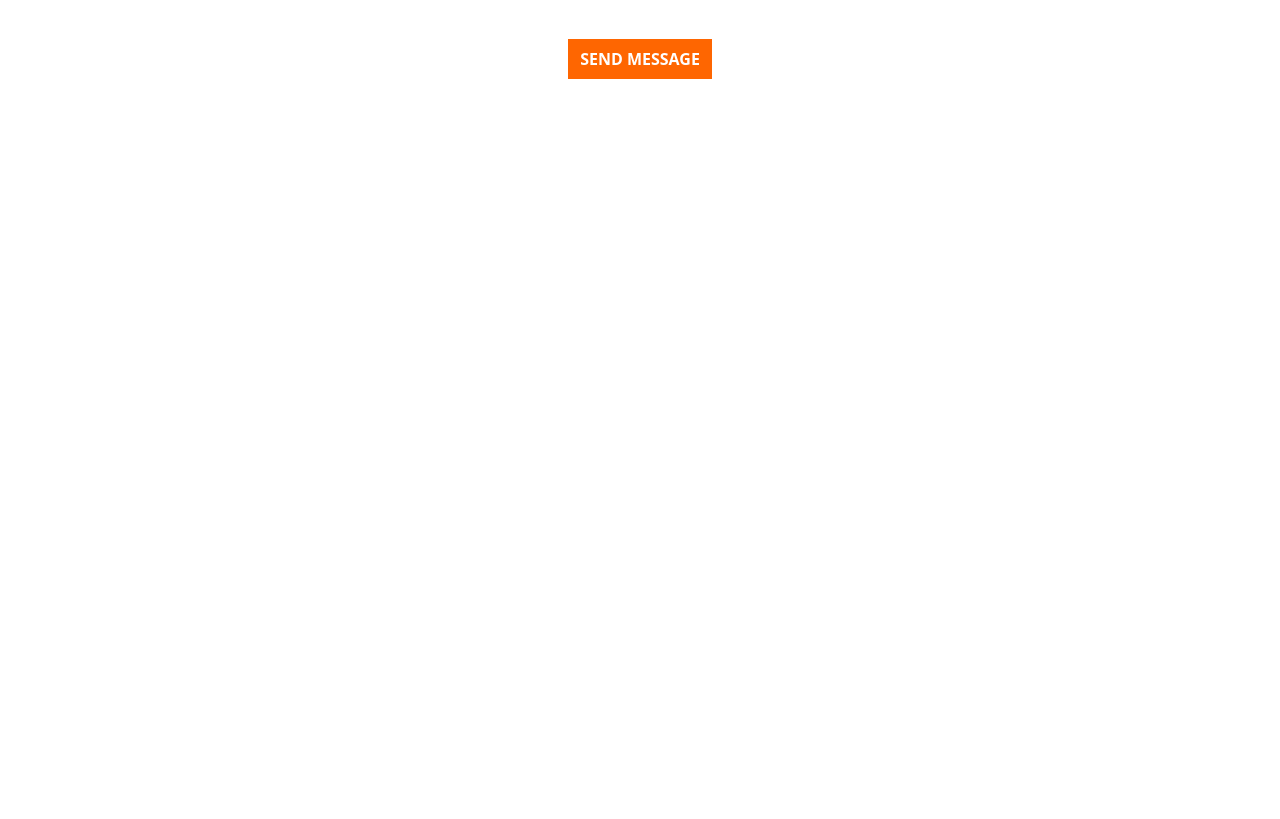
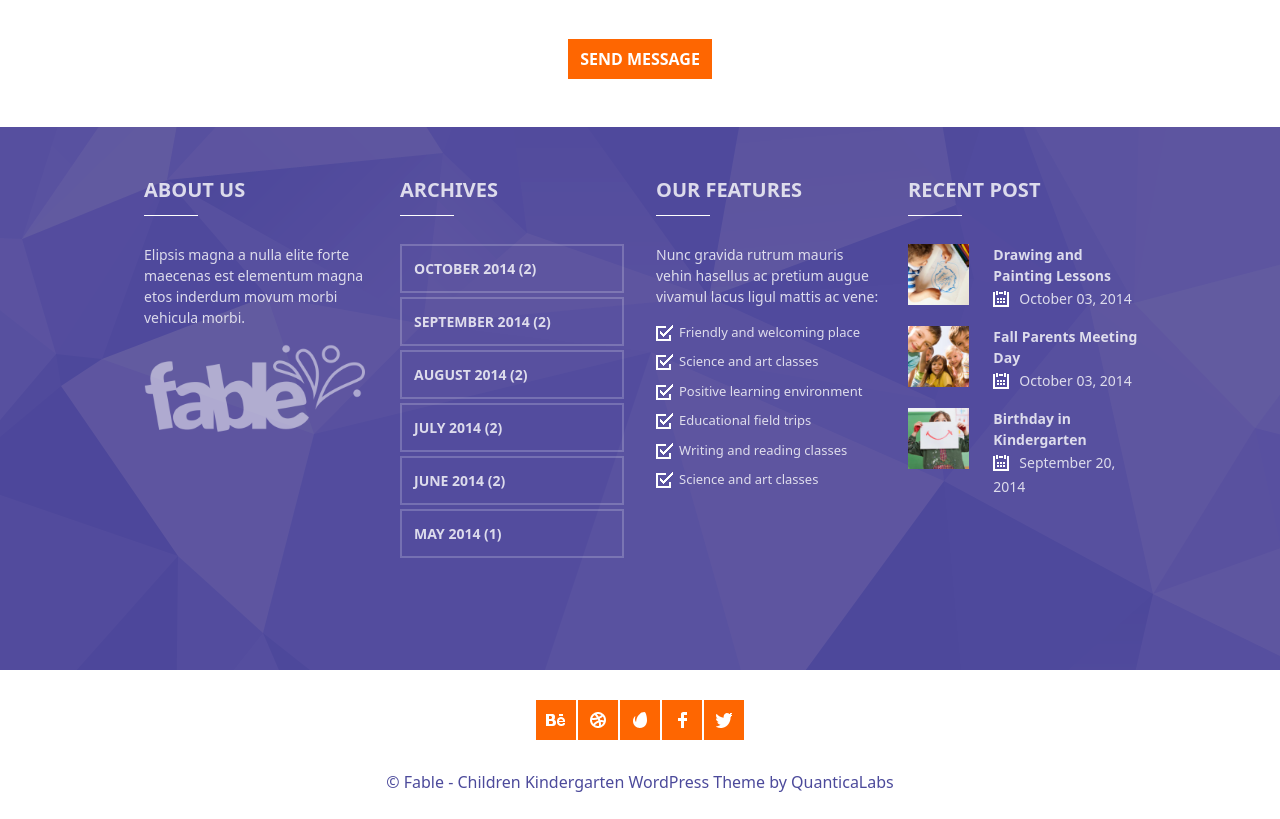
Before and after one commit to DiceglieA/proj-html-vuejs, a Vue app: page / in a window 1280 px wide. Shown: the part 5871-6690 px from the top of the page. Before the commit the page ends 5998 px from the top, so only its background shows below. Built offline with nearby package versions, Linux system fonts and the light colour scheme; the HTML template or start-up script is replaced by a standard one.

Commit message:
footer complete

```diff
--- a/src/App.vue
+++ b/src/App.vue
@@ -1,53 +1,23 @@
 <template>
   <div>
     <HeaderComp />
-
     <MainComp />
+    <FooterComp />
   </div>
 </template>
 
 <script>
 import HeaderComp from "./components/HeaderComp.vue";
-// import TitleComp from ".components/TitleComp.vue";
 import MainComp from "./components/MainComp.vue"
+import FooterComp from "./components/FooterComp.vue"
+
 export default {
   name: "App",
   components: {
     HeaderComp,
     MainComp,
-    // TitleComp,
+    FooterComp
   },
-  // data() {
-  //   return {
-  //     arrTitle: [
-  //       {
-  //         title: 'Welcome to Fable',
-  //         subtitle: 'Fable daycare, preschool, and kindergarten',
-  //         image: '"../assets/img/images/header_divider.png"'
-  //       },
-  //       {
-  //         title: 'Our Classes',
-  //         subtitle: 'Our preschool program has four dedicated classes',
-  //         image: '"../assets/img/images/header_divider.png"'
-  //       },
-  //       {
-  //         title: 'Meet Our Staff',
-  //         subtitle: 'With education and experience in early childhood care',
-  //         image: '"../assets/img/images/header_divider.png"'
-  //       },
-  //       {
-  //         title: 'What s New',
-  //         subtitle: 'Keep up to date with the latest news',
-  //         image: '"../assets/img/images/header_divider.png"'
-  //       },
-  //       {
-  //         title: 'Contact Us',
-  //         subtitle: 'Our postal address and contact detail',
-  //         image: '"../assets/img/images/header_divider.png"'
-  //       },
-  //     ]
-  //   }
-  // }
 };
 </script>
 
@@ -61,6 +31,10 @@ export default {
   box-sizing: border-box;
 }
 
+html {
+  overflow-x: hidden;
+}
+
 ul {
   list-style-type: none;
 }
--- a/src/components/FooterComp.vue
+++ b/src/components/FooterComp.vue
@@ -63,18 +63,92 @@
                     </li>
                 </ul>
             </div>
-            <div class="col-3"></div>
+
+<!-- TODO: emit da maincomp array poste proprs array -->
+
+            <div class="col-3">
+                <div class="title-section">
+                    RECENT POST
+                </div>
+                <div class="line"></div>
+                <div class="row mb-3">
+                    <div class="col-4">
+                        <img class="w-100 " src="../assets/img/images/blog_09-150x150.jpg" alt="">
+                    </div>
+                    <div class="col-8">
+                        <div class="title-post">
+                            Drawing and Painting Lessons
+                        </div>
+                        <div>
+                            <img src="../assets/img/images/date_footer.png" alt="">
+                            <span class="date-post">October 03, 2014</span>
+                        </div>
+                    </div>
+                </div>
+
+                <div class="row mb-3">
+                    <div class="col-4">
+                        <img class="w-100" src="../assets/img/images/blog_10-150x150.jpg" alt="">
+                    </div>
+                    <div class="col-8">
+                        <div class="title-post">
+                            Fall Parents Meeting Day
+                        </div>
+                        <div>
+                            <img src="../assets/img/images/date_footer.png" alt="">
+                            <span class="date-post">October 03, 2014</span>
+                        </div>
+                    </div>
+                </div>
+
+                <div class="row">
+                    <div class="col-4">
+                        <img class="w-100" src="../assets/img/images/blog_08-150x150.jpg" alt="">
+                    </div>
+                    <div class="col-8">
+                        <div class="title-post">
+                            Birthday in Kindergarten
+                        </div>
+                        <div>
+                            <img src="../assets/img/images/date_footer.png" alt="">
+                            <span class="date-post">September 20, 2014</span>
+                        </div>
+                    </div>
+                </div>
+            </div>
         </div>
     </section>
-    <section class="social">
-
+    <section class="social-container">
+        <div class="d-flex justify-content-center">
+            <div class="social">
+                <img src="../assets/img/images/behance.png" alt="">
+            </div>
+            <div class="social">
+                <img src="../assets/img/images/dribbble.png" alt="">
+            </div>
+            <div class="social">
+                <img src="../assets/img/images/envato.png" alt="">
+            </div>
+            <div class="social">
+                <img src="../assets/img/images/facebook.png" alt="">
+            </div>
+            <div class="social">
+                <img src="../assets/img/images/twitter.png" alt="">
+            </div>
+        </div>
+        <div class="credit violet">
+            &#169; Fable - Children Kindergarten WordPress Theme by QuanticaLabs
+        </div>
     </section>
   </div>
 </template>
 
 <script>
 export default {
-
+name: 'FooterComp',
+props: {
+    post: Object
+}
 }
 </script>
 
@@ -119,4 +193,21 @@ p {
         margin-right: 6px;
     }
 }
+.title-post {
+font-weight: bolder;
+font-size: 14px;
+}
+
+.date-post {
+    font-size: 14px;
+    margin-left: 10px;
+}
+.social {
+background-color: #fe6601;
+margin: 30px 1px;
+}
+.credit {
+text-align: center;
+margin-bottom: 25px;
+}
 </style>
```
